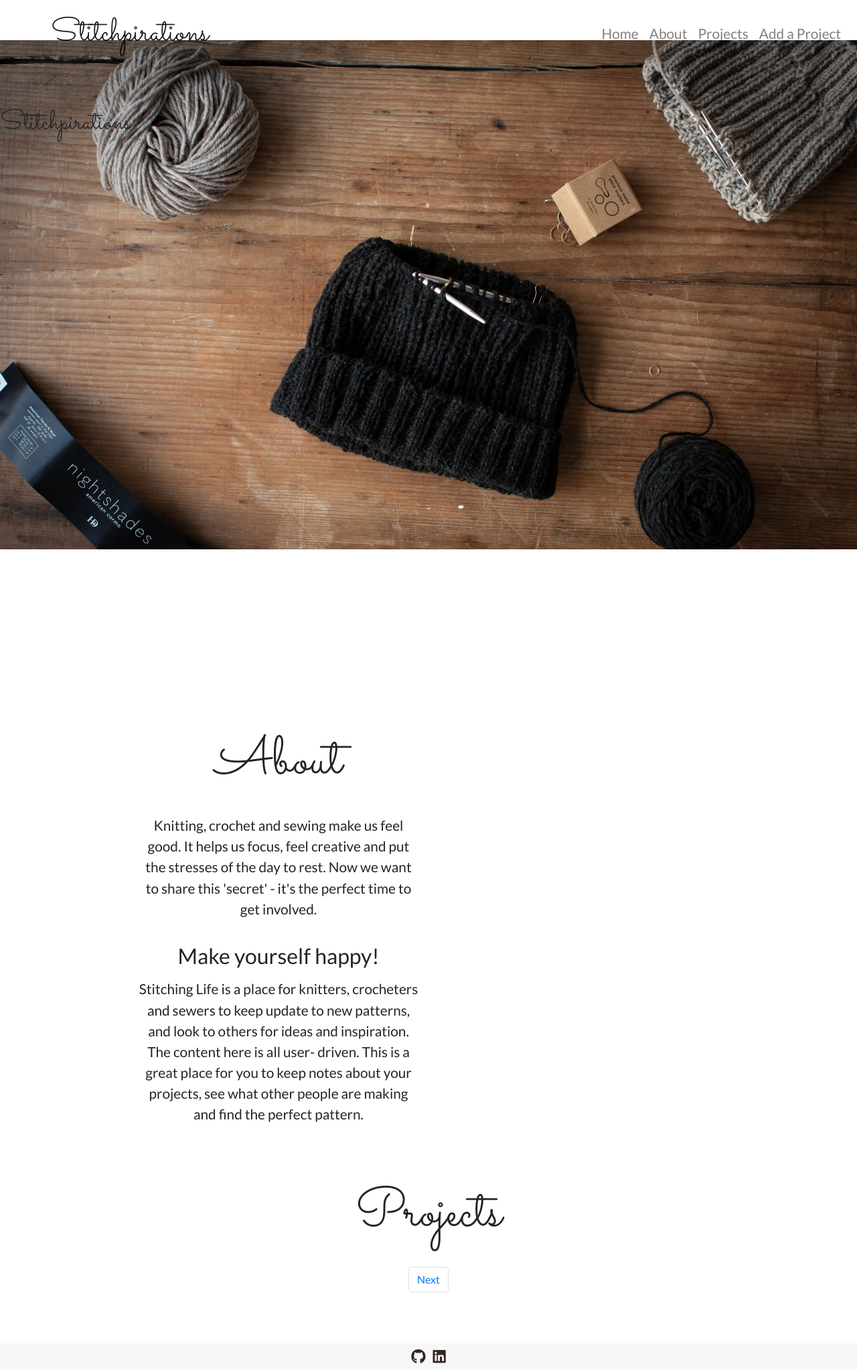
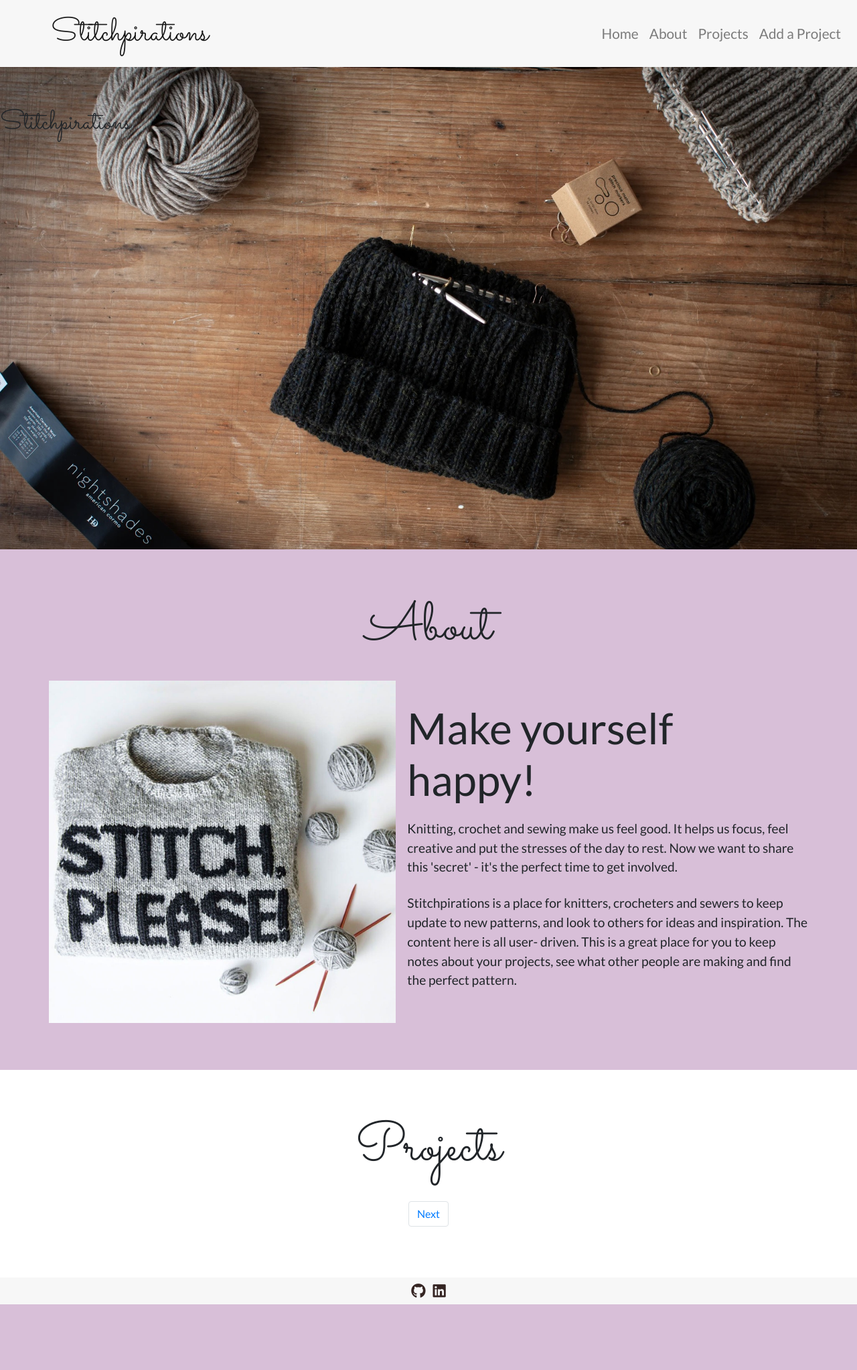
Before and after one commit to elisamunoz/docu-llamas, a Flask app: page / in a window 1280 px wide. Shown: the whole page at 67% size. After the commit the page ends 1947 px from the top, so only its background shows below. Run offline with Flask 2, Linux system fonts and the light colour scheme; data that the repository does not hold is empty; some libraries are stand-ins or nearby versions.

Commit message:
fixed margins in about section

```diff
--- a/static/css/style.css
+++ b/static/css/style.css
@@ -15,6 +15,7 @@ text-align: justify;
   padding: 60px 0;
   min-height: calc(100vh - 40px);
 }
+
 .background-image {
   min-height: calc(100vh - 40px);
   width: 100%;
@@ -101,18 +102,46 @@ color: #2a201f;
 
 /* About */
 .about {
-  padding-top: 200px;
-  min-height: 100vh;
+  background-color: thistle;
+}
+
+.about-row {
+  padding-bottom: 70px;
+  margin: auto;
+}
+
+/* .about__img {
+  margin: 0;
+  width: 100%;
+  background-size: cover;
+  background-position: center;
+  position: relative;
+  background-image: url("/static/images/about_img.jpg");
+} */
+.about__img__img {
+  width: 100%;
+}
+
+.about__txt {
   text-align: center;
+  max-width: 90%;
+  margin: auto;
+}
+
+.about__txt__br {
+  display: block;
+  content: "";
+  margin-top: 25px;
 }
 
 .about p {
-  font-size: 1.3em;
+  font-size: 1.2em;
 }
 
 .about h3 {
-  padding: 20px 0 6px;
-  font-size: 2em;
+  padding: 30px 0 20px;
+  margin: 0;
+  font-size: 4em;
 }
 
 /* Patterns in main page */
@@ -305,41 +334,34 @@ footer {
   } */
 
 
-/* @media only screen and (min-width: 980px){
-.card{
-  height: 340px;
-  max-width: none;
+@media only screen and (min-width: 768px){
+
+.about-container{
+    padding-left: 1.25rem;
+    padding-right: 1.25rem;
+    max-width: 1280px;
+    margin: auto;
   }
-.card__img{
-  position: absolute;
-  top: 0;
-  bottom: 0;
-  left: 0;
-  height: auto;
-  width: calc(50% - 24px);
+
+.about__img {
+  max-width: 520px;
+  margin: auto;
   }
-.card__body{
-  position: absolute;
-  top: 0;
-  bottom:0;
-  right: 0;
-  left: 50%;
-  width: 45%;
 
+.about__txt {
+  max-width: 599px;
+  padding-top: 30px;
   }
-.card__body__txt{
-  max-height: 175px;
+
+.about h3 {
+  padding: 0 0 20px ;
   }
-} */
+}
 
-@media (min-width: 1200px){
+@media (min-width: 1024px){
 
 .home{
   padding-top: 100px;
-}
-
-.container {
-  max-width: 70%;
   }
 
 .row-home {
@@ -351,8 +373,19 @@ footer {
   height: 74vh;
   }
 
-.projects__search-by__form  {
-  width: 30%;
+.about {
+  padding-left: 2.75rem;
+  padding-right: 2.75rem;
+  }
+
+.about__img {
+  width: 45%;
+  }
+
+.about__txt {
+  width: 53%;
+  text-align: left;
+  padding-top: 0;
   }
 
 .patterns {
--- a/templates/base.html
+++ b/templates/base.html
@@ -16,7 +16,7 @@
   </head>
   <body>
     <!-- Header -->
-    <nav class="navbar navbar-expand-lg navbar-light">
+    <nav class="navbar navbar-color navbar-expand-lg navbar-light">
       <a class="navbar-brand" href="{{url_for('get_home')}}">Stitchpirations</a>
       <button class="navbar-toggler" type="button" data-toggle="collapse" data-target="#navbarNavAltMarkup" aria-controls="navbarNavAltMarkup" aria-expanded="false" aria-label="Toggle navigation">
         <span class="navbar-toggler-icon"></span>
--- a/templates/home.html
+++ b/templates/home.html
@@ -12,13 +12,16 @@
 
   <!-- About -->
   <section id="about" class="about">
-    <div class="container">
-      <div class="row">
-        <div class="col-lg-6">
-          <h1 class="section__title">About</h1>
-          <p>Knitting, crochet and sewing make us feel good. It helps us focus, feel creative and put the stresses of the day to rest. Now we want to share this 'secret' - it's the perfect time to get involved.</p>
+    <div class="about-container">
+      <h1 class="section__title">About</h1>
+      <div class="row about-row">
+        <div class="about__img">
+          <img class="about__img__img" src="/static/images/about_img.jpg" alt="A knitted jumper with the text 'Knit please!' on it">
+        </div>
+        <div class="about__txt">
           <h3>Make yourself happy!</h3>
-          <p>Stitching Life is a place for knitters, crocheters and sewers to keep update to new patterns, and look to others for ideas and inspiration. The content here is all user- driven. This is a great place for you to keep notes about your projects, see what other people are making and find the perfect pattern.</p>
+          <p>Knitting, crochet and sewing make us feel good. It helps us focus, feel creative and put the stresses of the day to rest. Now we want to share this 'secret' - it's the perfect time to get involved.<br class="about__txt__br">
+          Stitchpirations is a place for knitters, crocheters and sewers to keep update to new patterns, and look to others for ideas and inspiration. The content here is all user- driven. This is a great place for you to keep notes about your projects, see what other people are making and find the perfect pattern.</p>
         </div>
 
       </div>
```
Also changed, not shown: static/images/about_img.jpg (renamed from static/images/stitch-please.jpg). Lines whose indentation alone changed are shown as unchanged.
